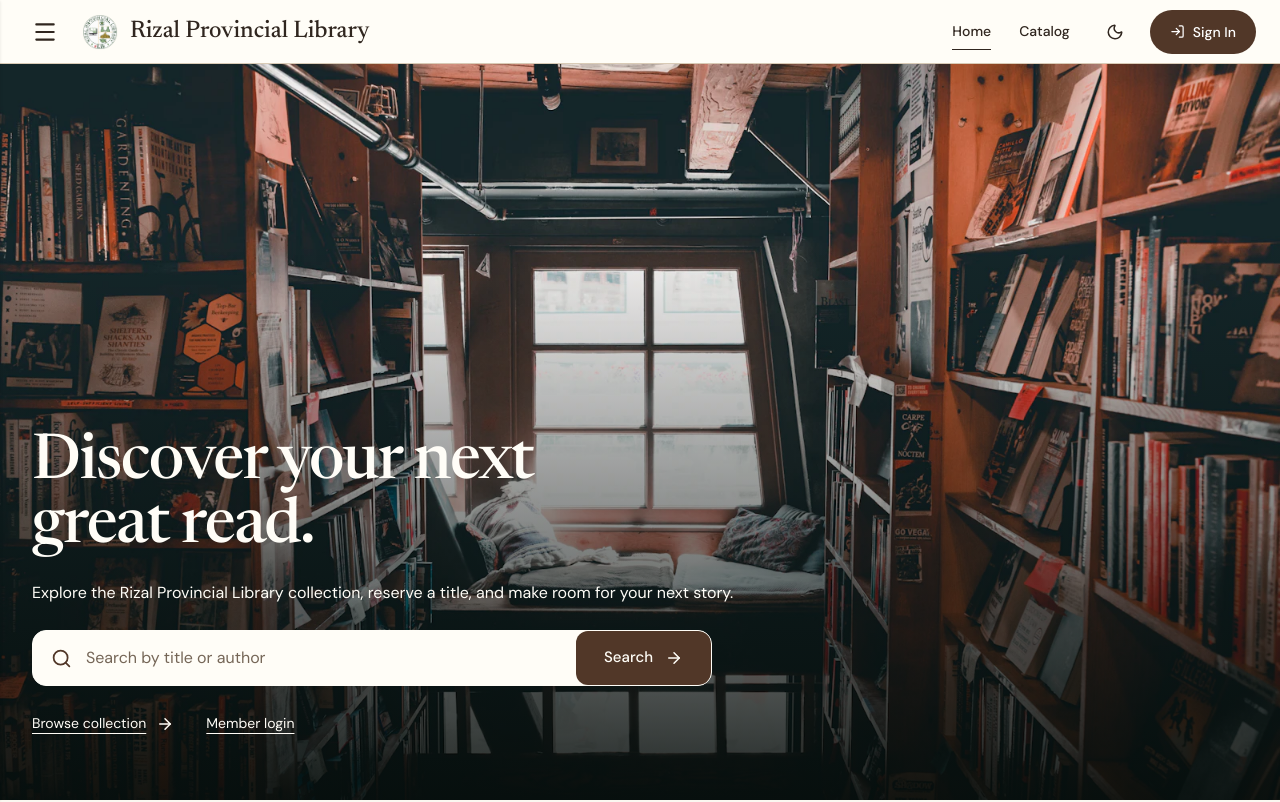
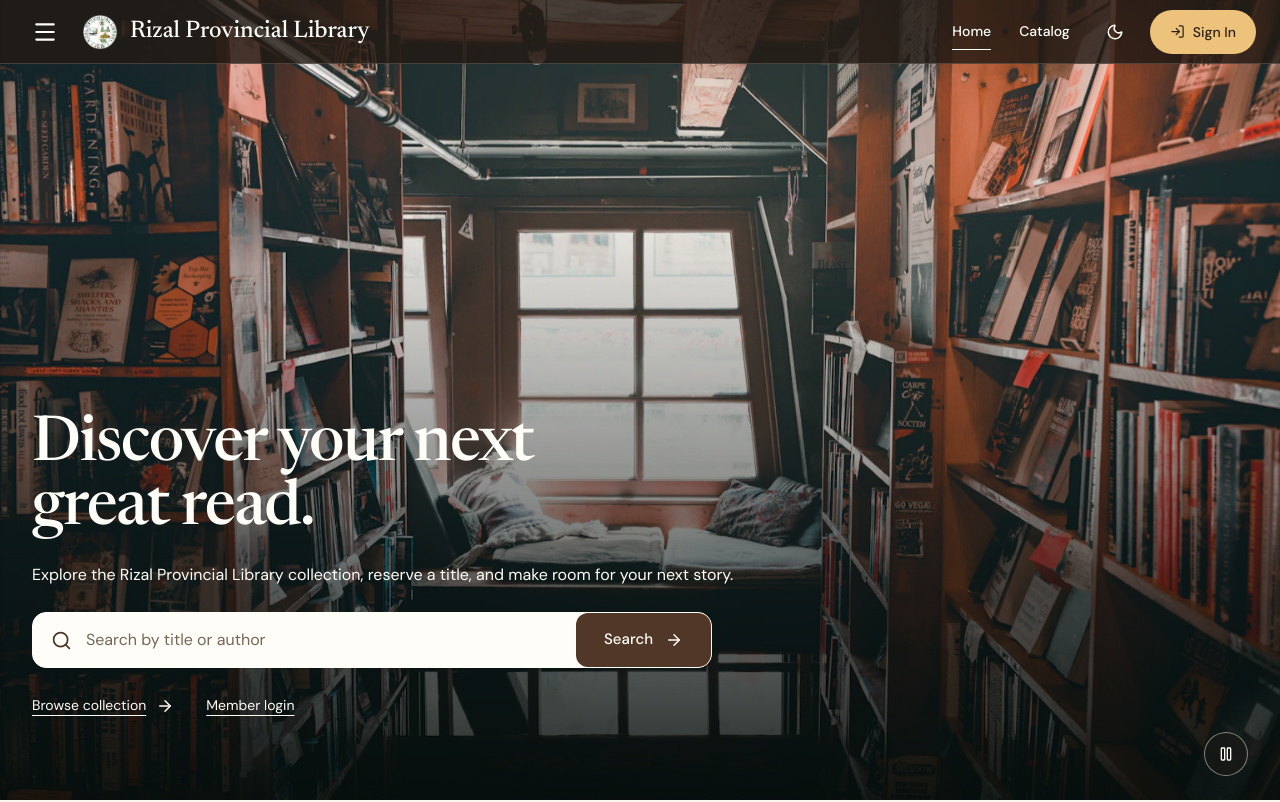
Before and after one commit to tatagos0101-bit/RPL-SYSTEM, a React (Vite) app in the folder frontend/: page / in a window 1280 px wide. Shown: the top 802 px of the page. Built offline with nearby package versions, Linux system fonts and the light colour scheme; no server answers.

Commit message:
Animate library landing background and reveal content on scroll

```diff
--- a/frontend/src/components/Navbar.jsx
+++ b/frontend/src/components/Navbar.jsx
@@ -47,7 +47,7 @@ const Navbar = () => {
   return (
     <>
       {/* TOP NAV */}
-      <nav className={`rpl-chrome rpl-header fixed top-0 left-0 w-full z-50 ${['/', '/browse'].includes(location.pathname) ? 'rpl-discovery-nav' : ''} ${location.pathname === '/browse' ? 'rpl-catalog-nav' : ''}`}>
+      <nav className={`rpl-chrome rpl-header fixed top-0 left-0 w-full z-50 ${['/', '/browse'].includes(location.pathname) ? 'rpl-discovery-nav' : ''} ${location.pathname === '/' ? 'rpl-landing-nav' : ''} ${location.pathname === '/browse' ? 'rpl-catalog-nav' : ''}`}>
         {logoutError && <p role="alert" className="absolute top-full left-0 w-full p-3 bg-panel text-danger">{logoutError}</p>}
 
         {/* Left: Hamburger + Logo */}
--- /dev/null
+++ b/frontend/src/components/public/useLandingMotion.js
@@ -0,0 +1,52 @@
+import { useEffect } from 'react';
+
+// One observer for reveals, one for the background. No scroll-driven React renders.
+export default function useLandingMotion(pageRef) {
+  useEffect(() => {
+    const page = pageRef.current;
+    if (!page) return;
+    const preference = window.matchMedia('(prefers-reduced-motion: reduce)');
+    let reveals;
+    let background;
+    let heroVisible = true;
+
+    const updatePlayback = () => {
+      page.classList.toggle('discovery-ambient-paused', document.hidden || !heroVisible || preference.matches);
+    };
+    const configure = () => {
+      reveals?.disconnect();
+      background?.disconnect();
+      page.classList.remove('discovery-motion-ready');
+      updatePlayback();
+      if (preference.matches || !('IntersectionObserver' in window)) return;
+
+      reveals = new IntersectionObserver(entries => {
+        entries.forEach(entry => {
+          if (!entry.isIntersecting) return;
+          entry.target.classList.add('is-revealed');
+          reveals.unobserve(entry.target);
+        });
+      }, { threshold: 0.12, rootMargin: '0px 0px -36px 0px' });
+      page.classList.add('discovery-motion-ready');
+      page.querySelectorAll('.discovery-reveal:not(.is-revealed)').forEach(node => reveals.observe(node));
+
+      background = new IntersectionObserver(([entry]) => {
+        heroVisible = entry.isIntersecting;
+        updatePlayback();
+      });
+      const hero = page.querySelector('.discovery-hero');
+      if (hero) background.observe(hero);
+    };
+
+    configure();
+    preference.addEventListener('change', configure);
+    document.addEventListener('visibilitychange', updatePlayback);
+    return () => {
+      reveals?.disconnect();
+      background?.disconnect();
+      preference.removeEventListener('change', configure);
+      document.removeEventListener('visibilitychange', updatePlayback);
+      page.classList.remove('discovery-motion-ready', 'discovery-ambient-paused');
+    };
+  }, [pageRef]);
+}
--- a/frontend/src/pages/public/LandingPage.jsx
+++ b/frontend/src/pages/public/LandingPage.jsx
@@ -1,7 +1,10 @@
-import { useState } from 'react';
+import { useRef, useState } from 'react';
 import { catalogSearchPath } from '../../api/catalogDiscovery';
 import { Link, useNavigate } from 'react-router-dom';
-import { Search, Scan, Sparkles, QrCode, MapPin, Clock, Phone, Mail, ChevronRight, ArrowRight } from 'lucide-react';
+import { Search, Scan, Sparkles, QrCode, MapPin, Clock, Phone, Mail, ChevronRight, ArrowRight, Pause, Play } from 'lucide-react';
+import useLandingMotion from '../../components/public/useLandingMotion';
+
+const DUST_MOTES = [0, 1, 2, 3, 4, 5];
 
 const FEATURES = [
   {
@@ -35,8 +38,11 @@ const STATS = [
 ];
 
 const LandingPage = () => {
+  const pageRef = useRef(null);
   const [searchQuery, setSearchQuery] = useState('');
+  const [motionPaused, setMotionPaused] = useState(false);
   const navigate = useNavigate();
+  useLandingMotion(pageRef);
 
   const handleSearch = (e) => {
     e.preventDefault();
@@ -44,19 +50,23 @@ const LandingPage = () => {
   };
 
   return (
-    <div className="rpl-page rpl-public rpl-discovery rpl-landing min-h-screen min-w-0 font-sans">
+    <div ref={pageRef} data-motion-paused={motionPaused} className="rpl-page rpl-public rpl-discovery rpl-landing min-h-screen min-w-0 font-sans">
       <main>
       <section className="discovery-hero" aria-labelledby="discovery-title">
         <picture className="discovery-hero-photo" aria-hidden="true">
           <source media="(max-width: 639px)" srcSet="/images/library-window-800.webp" />
-          <img src="/images/library-window-1600.webp" alt="" width="1600" height="1068" fetchPriority="high" decoding="async" />
+          <img className="discovery-ambient" src="/images/library-window-1600.webp" alt="" width="1600" height="1068" fetchPriority="high" decoding="async" />
         </picture>
-        <div className="discovery-container discovery-hero-copy discovery-enter">
-          <h1 id="discovery-title">Discover your next<br />{' '}great read.</h1>
-          <p className="discovery-hero-description">
+        <div className="discovery-hero-light discovery-ambient" aria-hidden="true" />
+        <div className="discovery-hero-dust" aria-hidden="true">
+          {DUST_MOTES.map(mote => <span key={mote} className="discovery-ambient" />)}
+        </div>
+        <div className="discovery-container discovery-hero-copy">
+          <h1 id="discovery-title" className="discovery-enter">Discover your next<br />{' '}great read.</h1>
+          <p className="discovery-hero-description discovery-enter">
             Explore the Rizal Provincial Library collection, reserve a title, and make room for your next story.
           </p>
-          <form onSubmit={handleSearch} className="discovery-search">
+          <form onSubmit={handleSearch} className="discovery-search discovery-enter">
             <div>
               <Search size={21} aria-hidden="true" />
               <input type="text" value={searchQuery} onChange={(e) => setSearchQuery(e.target.value)}
@@ -64,17 +74,22 @@ const LandingPage = () => {
             </div>
             <button type="submit">Search <ArrowRight size={18} aria-hidden="true" /></button>
           </form>
-          <div className="discovery-hero-links">
+          <div className="discovery-hero-links discovery-enter">
             <Link to="/browse">Browse collection <ArrowRight size={18} aria-hidden="true" /></Link>
             <Link to="/login">Member login</Link>
           </div>
         </div>
+        <button type="button" className="discovery-motion-toggle" onClick={() => setMotionPaused(value => !value)}
+          aria-label={motionPaused ? 'Play background animation' : 'Pause background animation'}
+          title={motionPaused ? 'Play background animation' : 'Pause background animation'} aria-pressed={motionPaused}>
+          {motionPaused ? <Play size={16} aria-hidden="true" /> : <Pause size={16} aria-hidden="true" />}
+        </button>
       </section>
 
       <section className="discovery-journey" aria-label="Your library journey">
         <div className="discovery-container discovery-journey-grid">
           {STATS.map((s) => (
-            <div key={s.label} className="discovery-journey-step">
+            <div key={s.label} className="discovery-journey-step discovery-reveal">
               <p>{s.val}</p>
               <p>{s.label}</p>
             </div>
@@ -106,21 +121,21 @@ const LandingPage = () => {
       <footer className="discovery-footer">
         <div className="discovery-container">
           <div className="discovery-footer-grid">
-            <div className="discovery-footer-brand">
+            <div className="discovery-footer-brand discovery-reveal">
               <p className="rpl-brand"><img src="/RPL.png" alt="" className="rpl-brand-logo" /><span>Rizal Provincial Library</span></p>
               <p>Empowering the people of Rizal Province through modern, accessible, and technology-driven library services.</p>
             </div>
-            <div>
+            <div className="discovery-reveal">
               <h2>Location &amp; Hours</h2>
               <p className="discovery-contact"><MapPin size={19} aria-hidden="true" /><span>L. Wood Rd, Dolores,<br />Taytay, 1920 Rizal</span></p>
               <p className="discovery-contact"><Clock size={19} aria-hidden="true" /><span>Mon – Fri | 8:00 AM – 5:00 PM</span></p>
             </div>
-            <div>
+            <div className="discovery-reveal">
               <h2>Contact Us</h2>
               <div className="discovery-contact"><Phone size={19} aria-hidden="true" /><div><p className="discovery-contact-label">Telephone</p><a href="tel:026587276">(02) 658-7276</a></div></div>
               <div className="discovery-contact"><Mail size={19} aria-hidden="true" /><div><p className="discovery-contact-label">Email</p><a href="mailto:provinciallibrary_rizal@yahoo.com">provinciallibrary_rizal@yahoo.com</a></div></div>
             </div>
-            <div>
+            <div className="discovery-reveal">
               <h2>Quick Links</h2>
               <div className="discovery-footer-links">
                 {[
@@ -132,7 +147,7 @@ const LandingPage = () => {
               </div>
             </div>
           </div>
-          <div className="discovery-footer-bottom">
+          <div className="discovery-footer-bottom discovery-reveal">
             <p>© 2025 Rizal Provincial Library · All Rights Reserved</p>
             <div className="discovery-footer-legal">
               <Link to="/privacy-policy">Data Privacy</Link>
--- a/frontend/src/styles/discovery.css
+++ b/frontend/src/styles/discovery.css
@@ -133,22 +133,62 @@
 }
 .rpl-discovery-nav .discovery-nav-links a:is(:hover, [aria-current="page"])::after { transform: scaleX(1); }
 
-/* One real photograph, an ordinary form, and the original library content. */
-.rpl-landing { padding-top: var(--rpl-header-height); }
+/* The landing header sits over the room; the catalog keeps its paper header. */
+.rpl-landing-nav.rpl-header { --rpl-focus: #f2c66d; background: rgb(35 26 20 / 82%); border-bottom-color: rgb(255 253 247 / 16%); }
+.rpl-landing-nav.rpl-header .rpl-brand,
+.rpl-landing-nav .discovery-nav-links a,
+.rpl-landing-nav :is(.rpl-header-leading, .rpl-header-actions) > button { color: #fffdf7; }
+.rpl-landing-nav .rpl-header-actions > a { background: #edc27a; color: #302016; }
+.rpl-landing-nav :is(.rpl-header-leading, .rpl-header-actions) > button:hover { background: rgb(255 253 247 / 12%); }
+
+/* Existing local photography becomes the full-bleed, gently moving room. */
+.rpl-landing { padding-top: 0; }
 .rpl-landing .discovery-hero {
   position: relative;
   isolation: isolate;
   display: flex;
   align-items: flex-end;
-  min-height: min(760px, calc(100svh - var(--rpl-header-height)));
-  padding-block: 240px 54px;
+  min-height: min(900px, 100svh);
+  padding-block: calc(var(--rpl-header-height) + 180px) 72px;
   overflow: hidden;
   overflow: clip;
   background: #2c211a;
   color: #fffdf7;
 }
-.rpl-landing .discovery-hero-photo { position: absolute; inset: 0; z-index: -2; }
-.rpl-landing .discovery-hero-photo img { width: 100%; height: 100%; object-fit: cover; object-position: 50% 49%; }
+.rpl-landing .discovery-hero-photo { position: absolute; inset: 0; z-index: -3; }
+.rpl-landing .discovery-hero-photo img {
+  width: 100%; height: 100%; object-fit: cover; object-position: 50% 49%;
+  transform-origin: 58% 48%;
+  animation: discovery-room-drift 26s ease-in-out infinite alternate;
+}
+.rpl-landing .discovery-hero-light {
+  position: absolute; inset: -8%; z-index: -2; pointer-events: none;
+  background: radial-gradient(ellipse at 58% 22%, rgb(255 228 177 / 28%), transparent 54%);
+  animation: discovery-window-light 18s ease-in-out infinite alternate;
+}
+.rpl-landing .discovery-hero-dust { position: absolute; inset: 10% 20% 15%; z-index: -2; pointer-events: none; }
+.rpl-landing .discovery-hero-dust span {
+  position: absolute; left: var(--dust-x); top: var(--dust-y); width: 3px; height: 3px;
+  border-radius: 50%; background: #fff2d6; opacity: 0;
+  box-shadow: 0 0 7px rgb(255 226 177 / 35%);
+  animation: discovery-dust 22s linear infinite; animation-delay: var(--dust-delay);
+}
+.rpl-landing .discovery-hero-dust span:nth-child(1) { --dust-x: 24%; --dust-y: 45%; --dust-delay: -2s; }
+.rpl-landing .discovery-hero-dust span:nth-child(2) { --dust-x: 44%; --dust-y: 70%; --dust-delay: -12s; }
+.rpl-landing .discovery-hero-dust span:nth-child(3) { --dust-x: 62%; --dust-y: 35%; --dust-delay: -7s; width: 2px; height: 2px; }
+.rpl-landing .discovery-hero-dust span:nth-child(4) { --dust-x: 76%; --dust-y: 62%; --dust-delay: -17s; }
+.rpl-landing .discovery-hero-dust span:nth-child(5) { --dust-x: 55%; --dust-y: 86%; --dust-delay: -5s; width: 2px; height: 2px; }
+.rpl-landing .discovery-hero-dust span:nth-child(6) { --dust-x: 34%; --dust-y: 24%; --dust-delay: -15s; width: 2px; height: 2px; }
+.rpl-landing .discovery-motion-toggle {
+  position: absolute; right: max(32px, calc((100vw - 1360px) / 2)); bottom: 24px;
+  display: grid; place-items: center; width: 44px; height: 44px;
+  border: 1px solid rgb(255 253 247 / 45%); border-radius: 50%;
+  background: rgb(35 26 20 / 35%); color: #fffdf7;
+  transition: background 220ms ease, border-color 220ms ease, transform 220ms ease;
+}
+.rpl-landing .discovery-motion-toggle:is(:hover, :focus-visible) { background: #513728; border-color: #edc27a; }
+.rpl-landing.discovery-ambient-paused .discovery-ambient,
+.rpl-landing[data-motion-paused="true"] .discovery-ambient { animation-play-state: paused; }
 .rpl-landing .discovery-hero::after {
   content: "";
   position: absolute;
@@ -178,7 +218,9 @@
   border-radius: 14px;
   color: #513728;
   overflow: hidden;
+  transition: box-shadow 240ms ease;
 }
+.rpl-landing .discovery-search:focus-within { box-shadow: 0 0 0 4px rgb(237 194 122 / 30%); }
 .rpl-landing .discovery-search > div { display: flex; flex: 1; align-items: center; gap: 14px; padding-left: 18px; min-width: 0; }
 .rpl-landing .discovery-search svg { flex-shrink: 0; }
 .rpl-landing .discovery-search input {
@@ -187,17 +229,27 @@
 }
 .rpl-landing .discovery-search input::placeholder { color: #756657; }
 .rpl-landing .discovery-search button {
+  position: relative; isolation: isolate; overflow: hidden;
   display: inline-flex; align-items: center; justify-content: center; gap: 12px;
   border-radius: 12px;
   min-height: 54px; padding: 12px 28px; font-size: .9375rem; font-weight: 500;
-  background: #513728; color: #fffdf7; transition: background 180ms ease;
+  background: #513728; color: #fffdf7; transition: background 220ms ease, transform 220ms ease;
 }
-.rpl-landing .discovery-search button:hover { background: #38251b; }
+.rpl-landing .discovery-search button:is(:hover, :focus-visible) { background: #754c2d; }
+.rpl-landing .discovery-search button:focus-visible { outline: 2px solid #edc27a; outline-offset: -4px; }
+.rpl-landing .discovery-search button::before {
+  content: ""; position: absolute; inset: 0; z-index: -1; pointer-events: none;
+  background: linear-gradient(110deg, transparent 20%, rgb(255 253 247 / 18%) 48%, transparent 75%);
+  transform: translateX(-130%);
+}
 .rpl-landing .discovery-hero-links { display: flex; align-items: center; flex-wrap: wrap; gap: 32px; margin-top: 16px; }
 .rpl-landing .discovery-hero-links a {
   display: inline-flex; align-items: center; gap: 10px; min-height: 44px;
   color: #fffdf7; font-size: .875rem; text-decoration: underline; text-underline-offset: 5px;
 }
+.rpl-landing .discovery-hero-links a { transition: color 220ms ease; }
+.rpl-landing .discovery-hero-links a:hover { color: #edc27a; }
+.rpl-landing :is(.discovery-hero-links a, .discovery-motion-toggle, .discovery-footer a):focus-visible { outline-color: #edc27a; }
 .rpl-landing .discovery-journey { border-bottom: 1px solid var(--rpl-line); }
 .rpl-landing .discovery-journey-grid { display: grid; grid-template-columns: repeat(4, minmax(0, 1fr)); gap: 28px; padding-block: 24px; }
 .rpl-landing .discovery-journey-step p:first-child { font-family: var(--discovery-serif); font-size: 1.75rem; line-height: 1.25; }
@@ -369,7 +421,9 @@
   }
   .rpl-discovery-nav .discovery-nav-links { gap: 20px; margin-right: 4px; }
   .rpl-discovery-nav .discovery-nav-links a { font-size: .8125rem; }
-  .rpl-landing .discovery-hero { min-height: 600px; padding-block: 220px 28px; }
+  .rpl-landing .discovery-hero { min-height: max(700px, 100svh); padding-block: 220px 76px; }
+  .rpl-landing .discovery-hero-photo img { object-position: 54% 49%; }
+  .rpl-landing .discovery-motion-toggle { right: 20px; bottom: 18px; }
   .rpl-landing .discovery-hero h1 { font-size: clamp(2.5rem, 10.8vw, 3.5rem); line-height: 1.05; }
   .rpl-landing .discovery-hero h1 br { display: none; }
   .rpl-landing .discovery-hero-description { font-size: .9375rem; line-height: 1.6; margin-top: 16px; }
@@ -399,21 +453,53 @@
   .rpl-catalog .catalog-book:hover .catalog-book-cover { transform: translateY(-2px); }
 }
 @keyframes discovery-enter { from { opacity: .2; transform: translateY(14px); } to { opacity: 1; transform: none; } }
-@keyframes discovery-reveal { from { opacity: .45; transform: translateY(18px); } to { opacity: 1; transform: none; } }
-@keyframes discovery-image { from { transform: scale(1.035); } to { transform: scale(1); } }
+@keyframes discovery-room-drift {
+  from { transform: scale(1.035) translate3d(-.6%, 0, 0); }
+  to { transform: scale(1.105) translate3d(.65%, .5%, 0); }
+}
+@keyframes discovery-window-light {
+  from { opacity: .35; transform: translate3d(-2%, -1%, 0); }
+  to { opacity: .7; transform: translate3d(2%, 1%, 0); }
+}
+@keyframes discovery-dust {
+  0%, 100% { opacity: 0; }
+  30%, 65% { opacity: .3; }
+  from { transform: translate3d(0, 20px, 0); }
+  to { transform: translate3d(35px, -90px, 0); }
+}
 .rpl-discovery .discovery-enter { animation: discovery-enter 600ms ease-out both; }
-@supports (animation-timeline: view()) {
-  @media (prefers-reduced-motion: no-preference) {
-    .rpl-landing .discovery-reveal { animation: discovery-reveal linear both; animation-timeline: view(); animation-range: entry 0% entry 85%; }
-
-  }
-  @media (prefers-reduced-motion: no-preference) and (min-width: 800px) and (hover: hover) {
-    .rpl-landing .discovery-hero-photo img { animation: discovery-image linear both; animation-timeline: view(); animation-range: exit 0% exit 100%; }
-  }
+.rpl-landing .discovery-hero-copy > .discovery-enter { animation-duration: 800ms; animation-delay: var(--enter-delay, 0ms); }
+.rpl-landing .discovery-hero-description { --enter-delay: 100ms; }
+.rpl-landing .discovery-search { --enter-delay: 180ms; }
+.rpl-landing .discovery-hero-links { --enter-delay: 260ms; }
+.rpl-landing.discovery-motion-ready .discovery-reveal {
+  opacity: 0; transform: translate3d(0, 24px, 0);
+  transition: opacity 700ms ease, transform 700ms cubic-bezier(.2, .65, .3, 1);
+  transition-delay: var(--reveal-delay, 0ms);
+}
+.rpl-landing.discovery-motion-ready .discovery-reveal:is(.is-revealed, :focus-within) { opacity: 1; transform: none; }
+.rpl-landing :is(.discovery-journey-grid, .discovery-footer-grid) > :nth-child(2),
+.rpl-landing .discovery-service:nth-child(2) { --reveal-delay: 80ms; }
+.rpl-landing :is(.discovery-journey-grid, .discovery-footer-grid) > :nth-child(3),
+.rpl-landing .discovery-service:nth-child(3) { --reveal-delay: 160ms; }
+.rpl-landing :is(.discovery-journey-grid, .discovery-footer-grid) > :nth-child(4) { --reveal-delay: 240ms; }
+@media (hover: hover) and (prefers-reduced-motion: no-preference) {
+  .rpl-landing .discovery-search button::before { transition: transform 550ms ease; }
+  .rpl-landing .discovery-search button:is(:hover, :focus-visible)::before { transform: translateX(130%); }
+  .rpl-landing :is(.discovery-search button, .discovery-hero-links a, .discovery-footer-links a) svg { transition: transform 240ms ease; }
+  .rpl-landing :is(.discovery-search button, .discovery-hero-links a, .discovery-footer-links a):is(:hover, :focus-visible) svg { transform: translateX(4px); }
+  .rpl-landing .discovery-footer-links a { transition: color 220ms ease; }
+  .rpl-landing .discovery-footer-links a:hover { color: #edc27a; }
+  .rpl-landing-nav .rpl-header-actions > a { transition: transform 220ms ease, box-shadow 220ms ease, background 220ms ease; }
+  .rpl-landing-nav .rpl-header-actions > a:is(:hover, :focus-visible) { transform: translateY(-2px); box-shadow: 0 6px 20px rgb(237 194 122 / 20%); background: #f4ce8e; }
+  .rpl-landing .discovery-motion-toggle:hover { transform: scale(1.06); }
+  .rpl-landing :is(.discovery-search button, .discovery-motion-toggle):active { transform: scale(.97); }
 }
 @media (prefers-reduced-motion: reduce) {
   .rpl-discovery *, .rpl-discovery *::before, .rpl-discovery *::after, .rpl-discovery-nav * { animation: none !important; transition: none !important; scroll-behavior: auto !important; }
   .rpl-discovery .discovery-enter, .rpl-discovery .discovery-reveal, .rpl-discovery .discovery-hero-photo img { opacity: 1; transform: none; }
+  .rpl-landing.discovery-motion-ready .discovery-reveal { opacity: 1; transform: none; }
+  .rpl-landing :is(.discovery-hero-light, .discovery-hero-dust, .discovery-motion-toggle) { display: none; }
 }
 
 /* Catalog discovery: desktop grids retain the familiar phone swipe shelves. */
```
Also changed, not shown: 1 other file (tests, documents, lock files or other folders).
